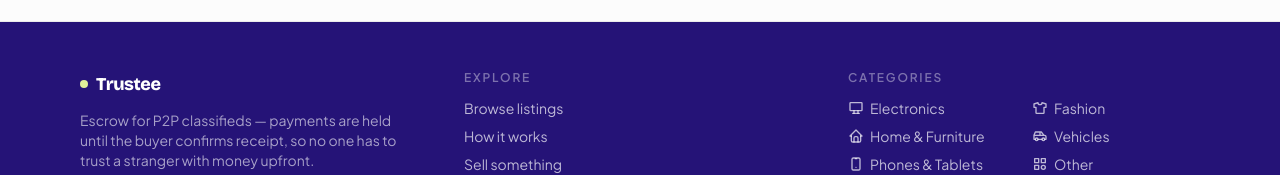
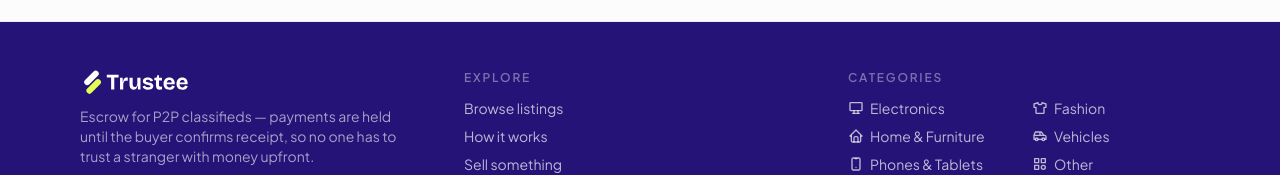
Before and after one commit to ahmaddev-codex/trustee, a Next.js app: page / in a window 1280 px wide. Shown: the part 3902-4077 px from the top of the page. Built offline with nearby package versions, Linux system fonts and the light colour scheme; no server answers; the database is empty.

Commit message:
style: swap footer wordmark for logo asset

```diff
--- a/src/components/footer.tsx
+++ b/src/components/footer.tsx
@@ -10,12 +10,8 @@ export function Footer() {
     <footer className="mt-auto border-t bg-[var(--brand-deep)] text-white/70">
       <PageContainer className="grid grid-cols-1 gap-8 py-12 text-sm sm:grid-cols-3">
         <div>
-          <Link
-            href="/"
-            className="flex items-center gap-2 font-display text-lg font-extrabold tracking-tight text-white"
-          >
-            <span className="size-2 rounded-full bg-lime" aria-hidden />
-            Trustee
+          <Link href="/">
+            <Image src="/trustee-logo-full-dark.svg" alt="Trustee" width={118} height={24} />
           </Link>
           <p className="mt-3 max-w-xs text-white/60">
             Escrow for P2P classifieds — payments are held until the buyer confirms receipt, so
```
